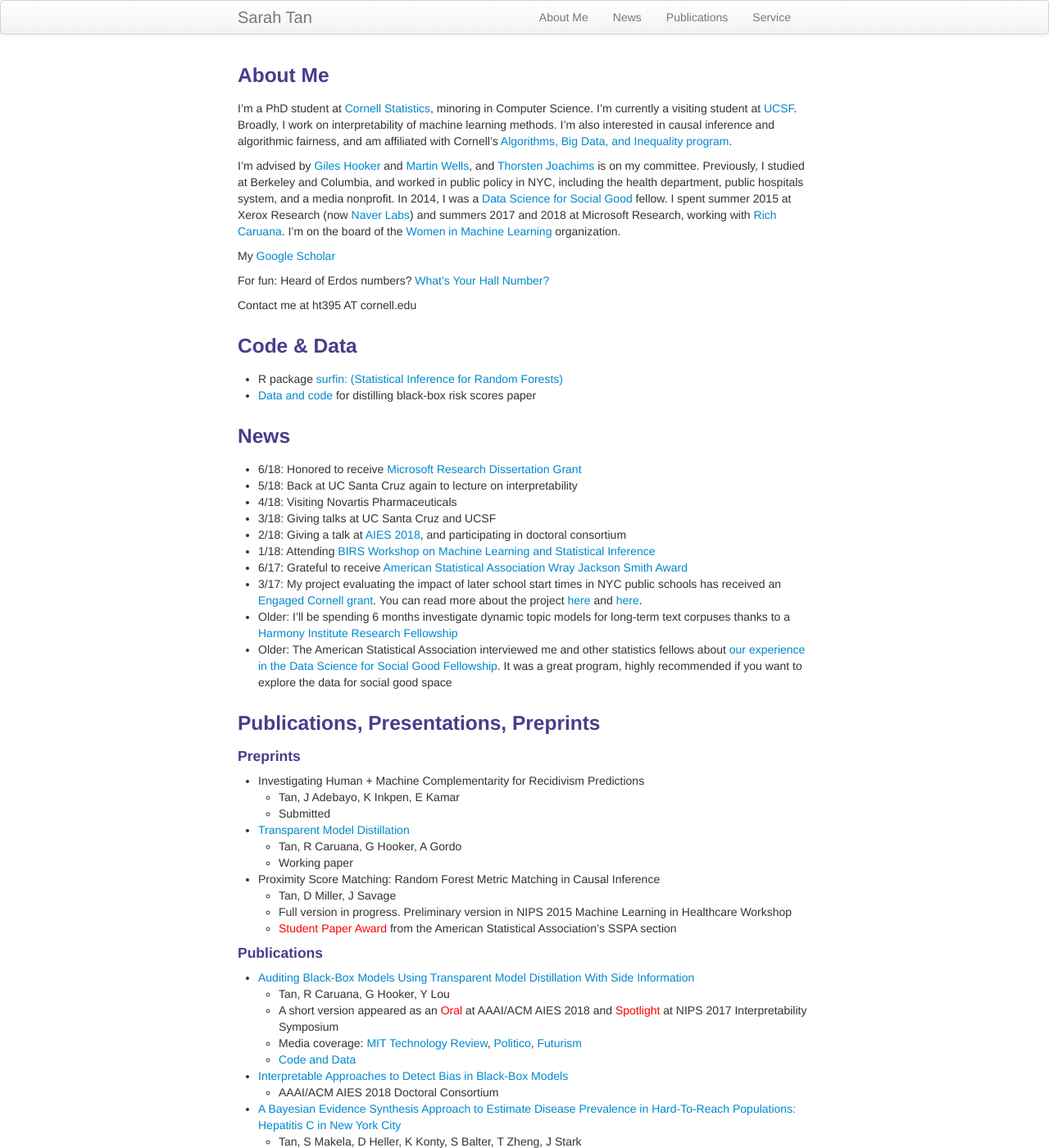
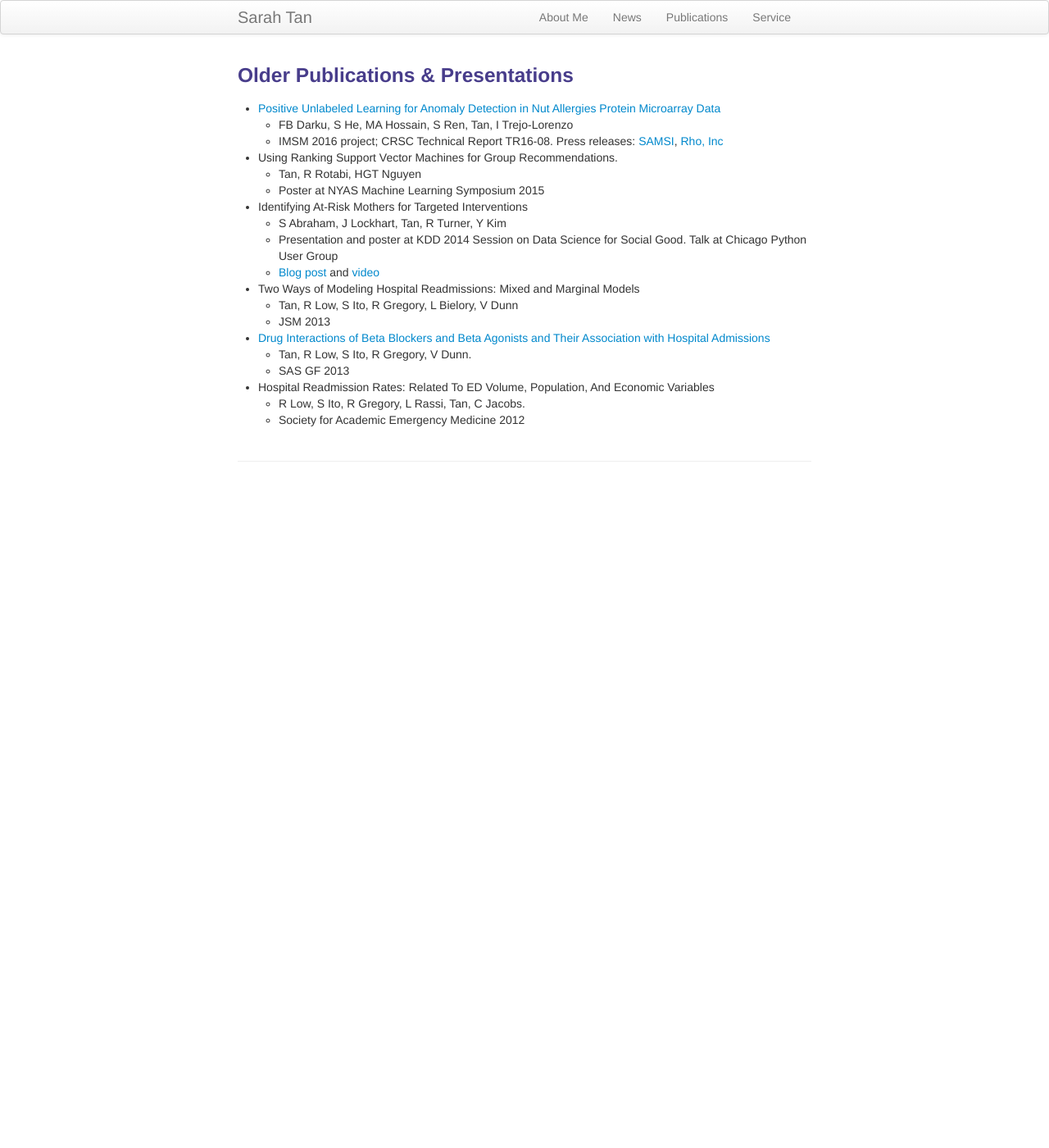
Before and after one commit to shftan/shftan.github.io, a Jekyll site: the page built from olderpublications.md, in a window 1280 px wide and 1400 px high. Shown: the whole window at 82% size. Built offline with Jekyll 4.4.1, drawn with Linux system fonts in a browser that asks for light colours; some of the changed text lies outside the part shown.

Commit message:
Update olderpublications.md

```diff
--- a/olderpublications.md
+++ b/olderpublications.md
@@ -5,81 +5,29 @@ description: PhD student, Cornell Statistics
 keywords: Sarah Tan, Cornell, Statistics, interpretability, causal inference
 ---
 
-<div class="row-fluid" id="about"><h3>About Me</h3>
+<div class="row-fluid"><h3>Older Publications & Presentations</h3>
 </div>
-I'm a PhD student at [Cornell Statistics](https://stat.cornell.edu/), minoring in Computer Science. I'm currently a visiting student at [UCSF](https://epibiostat.ucsf.edu/). Broadly, I work on interpretability of machine learning methods. I'm also interested in causal inference and algorithmic fairness, and am affiliated with Cornell's [Algorithms, Big Data, and Inequality program](http://socialsciences.cornell.edu/algorithms/).
+- [Positive Unlabeled Learning for Anomaly Detection in Nut Allergies Protein Microarray Data](https://www.samsi.info/wp-content/uploads/2016/08/IMSM16_report.pdf)
+   - FB Darku, S He, MA Hossain, S Ren, Tan, I Trejo-Lorenzo
+   - IMSM 2016 project; CRSC Technical Report TR16-08. Press releases: [SAMSI](https://www.samsi.info/imsm-2016-prepares-graduate-students-real-world-research/), [Rho, Inc](http://resources.rhoworld.com/blog/rho-participates-in-innovative-graduate-student-workshop-for-6th-consecutive-year)
 
-I'm advised by [Giles Hooker](http://faculty.bscb.cornell.edu/~hooker/) and [Martin Wells](https://courses.cit.cornell.edu/mtw1/), and [Thorsten Joachims](https://www.cs.cornell.edu/people/tj/) is on my committee. Previously, I studied at Berkeley and Columbia, and worked in public policy in NYC, including the health department, public hospitals system, and a media nonprofit. In 2014, I was a [Data Science for Social Good](https://dssg.uchicago.edu) fellow. I spent summer 2015 at Xerox Research (now [Naver Labs](http://www.europe.naverlabs.com)) and summers 2017 and 2018 at Microsoft Research, working with [Rich Caruana](https://www.microsoft.com/en-us/research/people/rcaruana/). I'm on the board of the [Women in Machine Learning](https://wimlworkshop.org) organization.
+- Using Ranking Support Vector Machines for Group Recommendations.
+   - Tan, R Rotabi, HGT Nguyen
+   - Poster at NYAS Machine Learning Symposium 2015
 
-My <a href="https://scholar.google.com/citations?user=_tSKmPYAAAAJ&hl=en">Google Scholar</a>
+- Identifying At-Risk Mothers for Targeted Interventions
+   - S Abraham, J Lockhart, Tan, R Turner, Y Kim
+   - Presentation and poster at KDD 2014 Session on Data Science for Social Good. Talk at Chicago Python User Group
+   - [Blog post](https://dssg.uchicago.edu/2014/08/27/defining-the-undefinable-measuring-the-unmeasurable/) and [video](http://resources.rhoworld.com/blog/rho-participates-in-innovative-graduate-student-workshop-for-6th-consecutive-year)
 
-For fun: Heard of Erdos numbers? [What's Your Hall Number?](http://hallnumber.pythonanywhere.com)
+- Two Ways of Modeling Hospital Readmissions: Mixed and Marginal Models
+   - Tan, R Low, S Ito, R Gregory, L Bielory, V Dunn
+   - JSM 2013
 
-Contact me at ht395 AT cornell.edu
+- [Drug Interactions of Beta Blockers and Beta Agonists and Their Association with Hospital Admissions](http://support.sas.com/resources/papers/proceedings13/164-2013.pdf)
+   - Tan, R Low, S Ito, R Gregory, V Dunn.
+   - SAS GF 2013
 
-<div class="row-fluid" id="code"><h3>Code & Data</h3>
-</div>
-- R package [surfin: (Statistical Inference for Random Forests)](http://shftan.github.io/surfin/)
-- [Data and code](https://github.com/shftan/auditblackbox) for distilling black-box risk scores paper
-
-<div class="row-fluid" id="news"><h3>News</h3>
-</div>
-- 6/18: Honored to receive [Microsoft Research Dissertation Grant](https://www.microsoft.com/en-us/research/academic-program/dissertation-grant/#!grant-recipients)
-- 5/18: Back at UC Santa Cruz again to lecture on interpretability
-- 4/18: Visiting Novartis Pharmaceuticals
-- 3/18: Giving talks at UC Santa Cruz and UCSF
-- 2/18: Giving a talk at [AIES 2018](http://www.aies-conference.com), and participating in doctoral consortium
-- 1/18: Attending [BIRS Workshop on Machine Learning and Statistical Inference](http://www.birs.ca/events/2018/5-day-workshops/18w5054)
-- 6/17: Grateful to receive [American Statistical Association Wray Jackson Smith Award](http://stattrak.amstat.org/2017/07/01/smithscholarship/)
-- 3/17: My project evaluating the impact of later school start times in NYC public schools has received an [Engaged Cornell grant](http://engaged.cornell.edu/recipient/2017-18-engaged-graduate-student-grant-recipients/). You can read more about the project [here](https://cals.cornell.edu/news/engaged-graduate-student-grants-fund-phd-students/) and [here](http://news.cornell.edu/stories/2017/04/engaged-graduate-student-grants-fund-16-phd-students).
-- Older: I'll be spending 6 months investigate dynamic topic models for long-term text corpuses thanks to a [Harmony Institute Research Fellowship](https://harmonylabs.org)
-- Older: The American Statistical Association interviewed me and other statistics fellows about [our experience in the Data Science for Social Good Fellowship](http://magazine.amstat.org/blog/2014/10/01/dssg/). It was a great program, highly recommended if you want to explore the data for social good space
-
-<div class="row-fluid" id="publications"><h3>Publications, Presentations, Preprints</h3>
-<h4>Preprints</h4>
-</div>
-- Investigating Human + Machine Complementarity for Recidivism Predictions
-   - Tan, J Adebayo, K Inkpen, E Kamar
-   - Submitted
-- [Transparent Model Distillation](https://arxiv.org/abs/1801.08640)
-   - Tan, R Caruana, G Hooker, A Gordo
-   - Working paper
-- Proximity Score Matching: Random Forest Metric Matching in Causal Inference
-   - Tan, D Miller, J Savage
-   - Full version in progress. Preliminary version in NIPS 2015 Machine Learning in Healthcare Workshop
-   - <span style="color:red">Student Paper Award</span> from the American Statistical Association's SSPA section
-<h4>Publications</h4>
-- [Auditing Black-Box Models Using Transparent Model Distillation With Side Information](https://arxiv.org/abs/1710.06169)
-   - Tan, R Caruana, G Hooker, Y Lou
-   - A short version appeared as an <span style="color:red">Oral</span> at AAAI/ACM AIES 2018 and <span style="color:red">Spotlight</span> at NIPS 2017 Interpretability Symposium
-   - Media coverage: [MIT Technology Review](https://www.technologyreview.com/s/609338/new-research-aims-to-solve-the-problem-of-ai-bias-in-black-box-algorithms/), [Politico](https://www.politico.com/agenda/story/2018/02/07/algorithmic-bias-software-recommendations-000631), [Futurism](https://futurism.com/ai-bias-black-box/)
-   - [Code and Data](https://github.com/shftan/auditblackbox)
-- [Interpretable Approaches to Detect Bias in Black-Box Models](http://www.aies-conference.com/wp-content/papers/student/1st_AIES-DC_paper_55.pdf)
-   - AAAI/ACM AIES 2018 Doctoral Consortium
-- [A Bayesian Evidence Synthesis Approach to Estimate Disease Prevalence in Hard-To-Reach Populations: Hepatitis C in New York City](https://www.sciencedirect.com/science/article/pii/S1755436516300755)
-   - Tan, S Makela, D Heller, K Konty, S Balter, T Zheng, J Stark
-   - Epidemics 2018
-   - Presented to NYC Health Commissioner. Talk at [NDRI](http://www.ndri.org).
-   - [Code](https://www.sciencedirect.com/science/article/pii/S1755436516300755?via%3Dihub#sec0190)
-- [A Double Parametric Bootstrap Test for Topic Models](https://arxiv.org/pdf/1711.07104.pdf)
-   - S Seto, Tan, G Hooker, M Wells
-   - NIPS 2017 Interpretability Symposium
-- [Probabilistic Matching: Incorporating Uncertainty to Improve Propensity Score Matching](http://www.homepages.ucl.ac.uk/~ucgtrbd/whatif/Paper23.pdf)
-   - Tan, G Hooker, M Wells
-   - NIPS 2016 Causal Inference Workshop
-- [Tree Space Prototypes: Another Look at Making Tree Ensembles Interpretable](https://arxiv.org/abs/1611.07115)
-   - Tan, G Hooker, M Wells
-   - NIPS 2016 Interpretability Workshop
-- ["No Fracking Way!" Documentary Film, Discursive Opportunity, and Local Opposition against Hydraulic Fracturing in the United States, 2010 to 2013](http://journals.sagepub.com/doi/abs/10.1177/0003122415598534)
-   - I Vasi, E Walker, JS Johnson, Tan
-   - American Sociological Review 2015
-   - <span style="color:red">2 Best Paper Awards</span> from the American Sociological Association's CITAMS and CBSM sections
-   - Media coverage: [The Guardian](https://www.theguardian.com/environment/2015/sep/02/gasland-hbo-documentary-fracking-opposition), [The Atlantic](https://www.theatlantic.com/entertainment/archive/2017/02/a-common-theme-for-this-years-oscar-nominated-documentaries/517638/), [Pacific Standard](https://psmag.com/environment/a-fracking-effective-film)
-   - Press releases: [University of Iowa](http://www.newswise.com/articles/the-power-of-film), [Harmony Institute](https://harmonylabs.org/gasland)
-
-<div class="row-fluid" id="service"><h3>Service</h3>
-</div>
-- Co-organizer (together with Rayid Ghani and Hadley Wickham), ["Statistics for Social Good"](http://shftan.github.io/jsmsocialgood/) session at JSM 2016.
-- Student representative, [ICHPS 2018](http://ww2.amstat.org/meetings/ichps/2018/) Scientific Committee
-- Co-organizer, [2016 Women in Machine Learning workshop](https://wimlworkshop.org/2016/) (600 attendees, 200 posters)
-- Cornell internal: I was president of the [Statistics Graduate Society](https://stat.cornell.edu/about-us/sgs) and co-organized the [Cornell Machine Learning reading group](http://wiki.cs.cornell.edu/index.php?title=Machine_Learning_Discussion_Group).
+- Hospital Readmission Rates: Related To ED Volume, Population, And Economic Variables
+   - R Low, S Ito, R Gregory, L Rassi, Tan, C Jacobs.
+   - Society for Academic Emergency Medicine 2012
```
